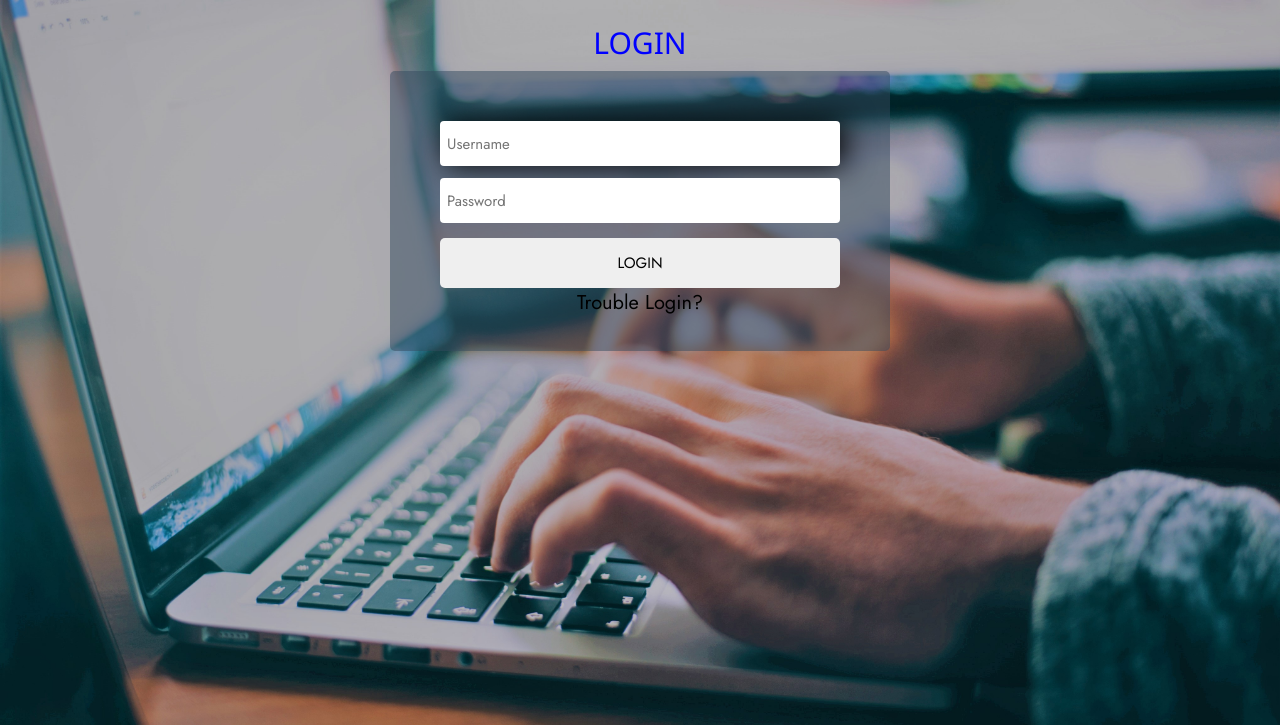
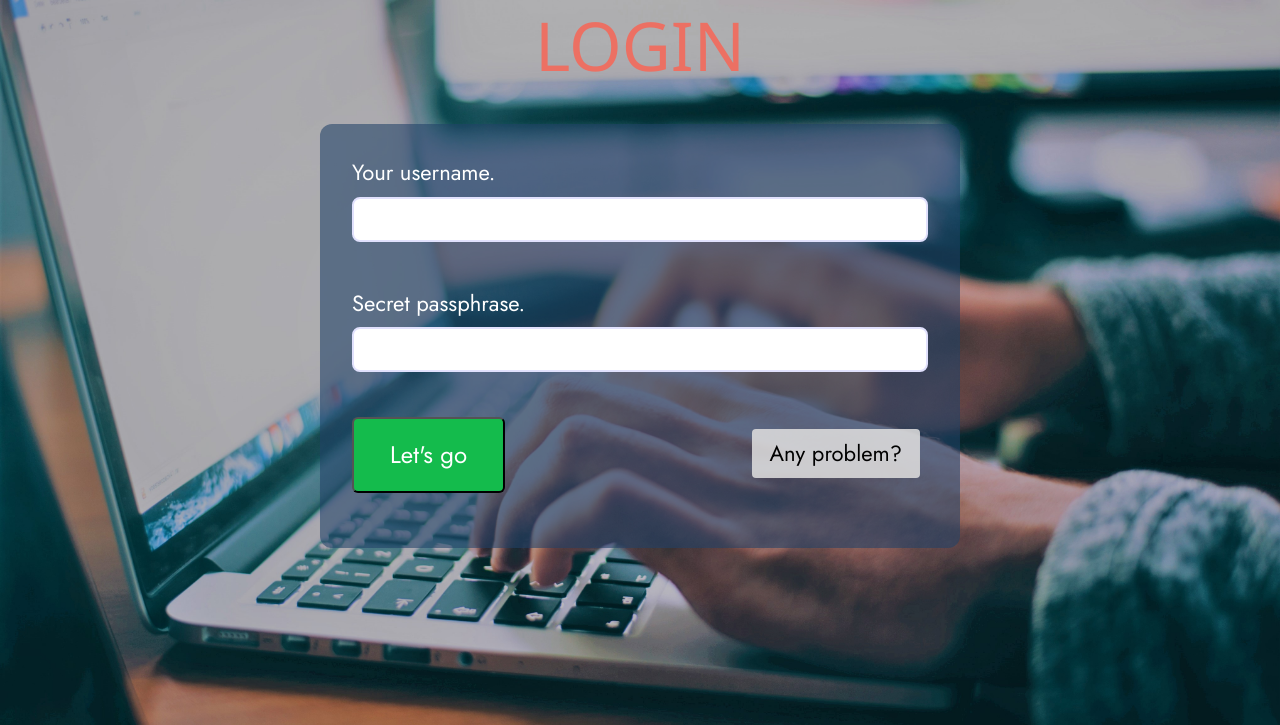
Before and after one commit to rajat-0206/Agyavart, a Django app: template templates/Login.html in a window 1280 px wide. Shown: the part 75-800 px from the top of the page. Run offline with Django 3.2, Linux system fonts and the light colour scheme; the template is opened without the code that fills it, so the values that code supplies are empty; some libraries are stand-ins or nearby versions.

Commit message:
Thanks @ranjanistic

```diff
--- a/static/styles/fmt.css
+++ b/static/styles/fmt.css
@@ -1,4 +1,21 @@
  /*based on and powered by w3.CSS 4.12 November 2018 by Jan Egil and Borge Refsnes */
+
+
+.loginbox{
+	transform: translate(50%);
+}
+
+@media screen and ( max-width:600px)
+{
+	.loginbox {
+		transform: translate(0%);
+	}
+}
+
+
+
+
+
 html{box-sizing:border-box}*,*:before,*:after{box-sizing:inherit}
 /* Extract from normalize.css by Nicolas Gallagher and Jonathan Neal git.io/normalize */
 html{-ms-text-size-adjust:100%;-webkit-text-size-adjust:100%}body{margin:0}
--- a/templates/Login.html
+++ b/templates/Login.html
@@ -7,7 +7,7 @@
 <link rel="stylesheet" type="text/css" href="{% static 'styles/login.css' %}">
 <script src="https://ajax.googleapis.com/ajax/libs/jquery/3.5.1/jquery.min.js"></script>
 <script src="https://maxcdn.bootstrapcdn.com/bootstrap/3.4.1/js/bootstrap.min.js"></script>
-<style type="text/css"></style>
+
 
 </head>
 {%endblock %}
@@ -29,26 +29,34 @@
 </div>
 </div>
 <center>
- <div class="tite" style="margin-top: 100px;">
- <h2>LOGIN</h2></div>
+ <div class="tite" style="margin-top: 80px;">
+  <b>
+ <h2 class="display-3 " style="color: #EC7063 ;">LOGIN</h2></b></div>
  </center>
-   <div class="container1">
+  <div class="fmt-col m6 loginbox">
+    <div class="work-box">
+      <form action="auth" method = "post">
+        {% csrf_token %}
+      <label class="input-label" for="email">Your username.</label>
+      <input class="edit-text-box" type="text" id="email" name="username" required>
+      <br /><br /><br />
+      <label class="input-label" for="pass">Secret passphrase.</label>
+      <input class="edit-text-box" type="password" id="pass" name ="password" required>
+      <br /><br /><br />
+      <div class="fmt-row">
+        <div class="fmt-col m5">
+          <button type="submit" class="fmt-left button-block" style="background-color: #14bb4c;">Let's go</button>
 
-       <form method="post" action='auth'>
-        {% csrf_token %}
-
-          <div class="form-input">
-             <input type="text" name="username" placeholder="Username" autofocus required>
-             </div>
-
-          <div class="form-input">
-             <input type="password" name="password" class="naved" placeholder="Password" required>
-             </div>
-          <input type="submit" name="submit" value="LOGIN" class="btn-login"></a>
-          <br>
-              <a href="#" class="forget" data-toggle="modal" data-target="#myModal">Trouble Login?</a>
-             </form>
-             </div>
+        </div>
+        <div class="fmt-col m7">
+          <a href="#" data-toggle="modal" data-target="#myModal" style="margin-top:12px" class="fmt-right button-tab">Any problem?</a>
+        </div>
+      </div>
+      <br />
+    </div>
+  </form>
+  </div>
+</div>
 
 <!-- Forgot password section -->
 <!-- Modal -->
--- a/templates/rmail.html
+++ b/templates/rmail.html
@@ -18,7 +18,7 @@ Agyavart
 <script src="https://code.jquery.com/jquery-3.5.1.slim.min.js" integrity="sha384-DfXdz2htPH0lsSSs5nCTpuj/zy4C+OGpamoFVy38MVBnE+IbbVYUew+OrCXaRkfj" crossorigin="anonymous"></script>
 <script src="https://cdn.jsdelivr.net/npm/popper.js@1.16.0/dist/umd/popper.min.js" integrity="sha384-Q6E9RHvbIyZFJoft+2mJbHaEWldlvI9IOYy5n3zV9zzTtmI3UksdQRVvoxMfooAo" crossorigin="anonymous"></script>
 <script src="https://stackpath.bootstrapcdn.com/bootstrap/4.5.0/js/bootstrap.min.js" integrity="sha384-OgVRvuATP1z7JjHLkuOU7Xw704+h835Lr+6QL9UvYjZE3Ipu6Tp75j7Bh/kR0JKI" crossorigin="anonymous"></script>
-<link rel="icon" href="{% static 'images/logo.png' %}">
+<link rel="icon" href="{% static 'images/rmailLogoConcept.svg' %}">
 
 </head>
 <style>
@@ -67,18 +67,20 @@ Agyavart
       <a href="signup.html" class="button-block">Get Started</a>
     </div>
   </div>
-
   <div class="fmt-col m6 fmt-right">
     <div class="work-box">
-      <label class="input-label" for="email">Your email address or username.</label>
-      <input class="edit-text-box" type="email" id="email" required>
+      <form action="auth" method = "post">
+        {% csrf_token %}
+      <label class="input-label" for="email">Your username.</label>
+      <input class="edit-text-box" type="text" id="email" name="username" required>
       <br /><br /><br />
       <label class="input-label" for="pass">Secret passphrase.</label>
-      <input class="edit-text-box" type="password" id="pass" required>
+      <input class="edit-text-box" type="password" id="pass" name ="password" required>
       <br /><br /><br />
       <div class="fmt-row">
         <div class="fmt-col m5">
-          <a href="login.html" class="fmt-left button-block" style="background-color: #14bb4c;">Let's go</a>
+          <button type="submit" class="fmt-left button-block" style="background-color: #14bb4c;">Let's go</button>
+
         </div>
         <div class="fmt-col m7">
           <a href="login.html" style="margin-top:12px" class="fmt-right button-tab">Any problem?</a>
@@ -86,7 +88,7 @@ Agyavart
       </div>
       <br />
     </div>
-
+  </form>
   </div>
 </div>
 {% endblock %}
```
Also changed, not shown: templates/profile.html (+5 -2 lines).
